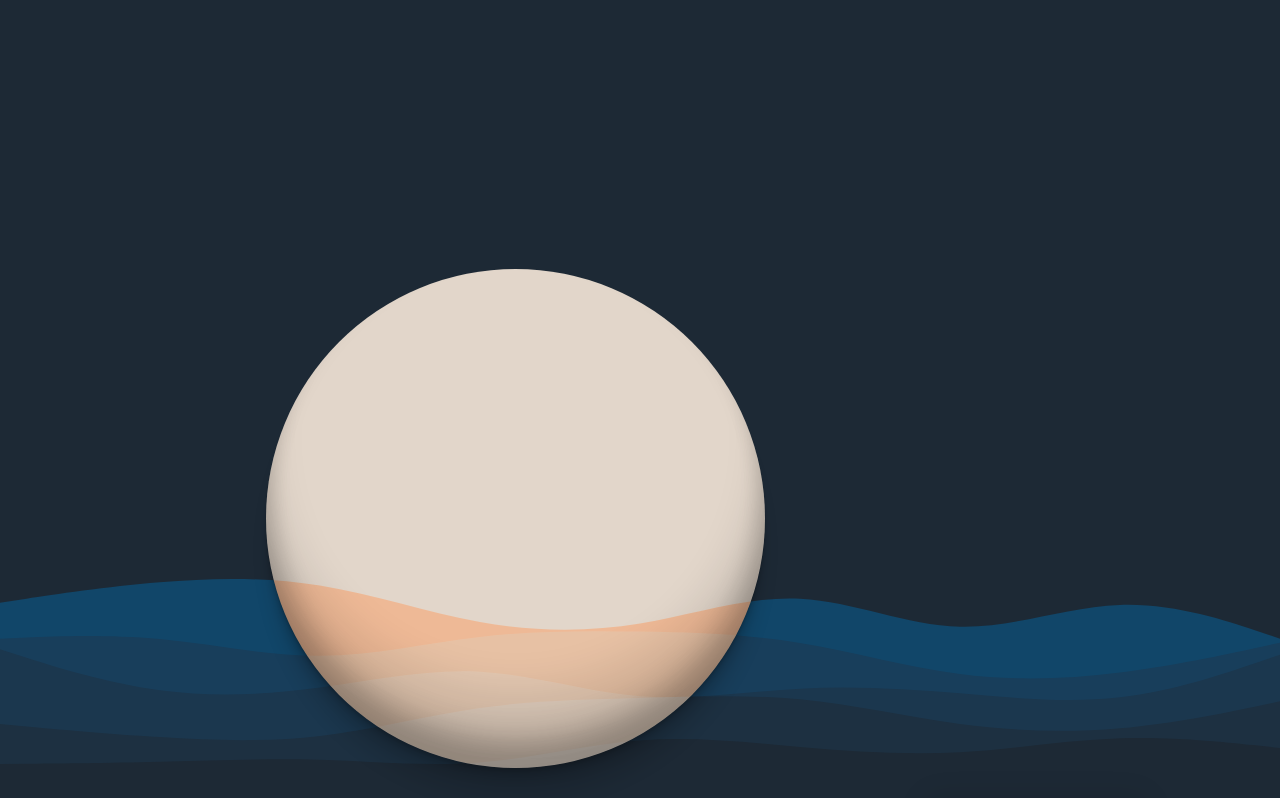
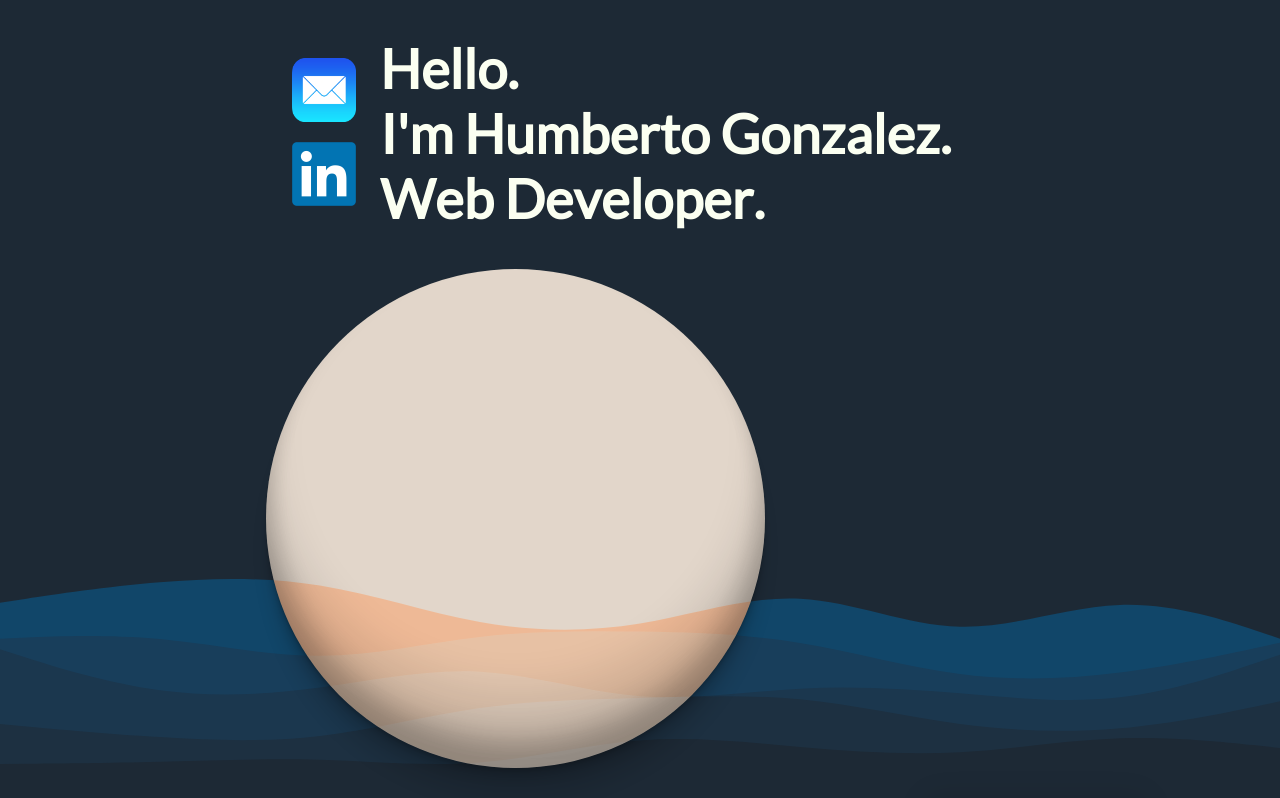
Before and after one commit to Yummy275/portfolio, a React (Create React App) app: page / in a window 1280 px wide. Shown: the top 798 px of the page. Built offline with nearby package versions, Linux system fonts and the light colour scheme.

Commit message:
message box working well

```diff
--- a/src/App.js
+++ b/src/App.js
@@ -1,7 +1,7 @@
 import styled from 'styled-components';
 import { GlobalStyles } from './components/GlobalStyles';
 import InvertBallWave from './components/InvertBallWave';
-import MessageBox from './components/MessageBox';
+import ContactBox from './components/ContactBox';
 import AboutMe from './components/AboutMe';
 import Projects from './components/Projects';
 import { MorphingCircles } from './components/Circle';
@@ -30,6 +30,7 @@ function App() {
     return (
         <Container className="App">
             <GlobalStyles />
+            <ContactBox />
             <div className="main-circles">
                 <MorphingCircles />
             </div>
--- a/src/components/MessageBox.js
+++ b/src/components/ContactBox.js
@@ -8,7 +8,7 @@ import { breakpoints } from '../util/breakpoints';
 import { colors } from '../util/colors';
 
 const Container = styled.div`
-    position: absolute;
+    position: fixed;
     top: 0;
     z-index: 10;
     padding: 36px;
@@ -55,7 +55,7 @@ const Container = styled.div`
     }
 `;
 
-const MessageBox = () => {
+const ContactBox = () => {
     return (
         <Container>
             <div className="info-block">
@@ -90,4 +90,4 @@ const MessageBox = () => {
     );
 };
 
-export default MessageBox;
+export default ContactBox;
```
